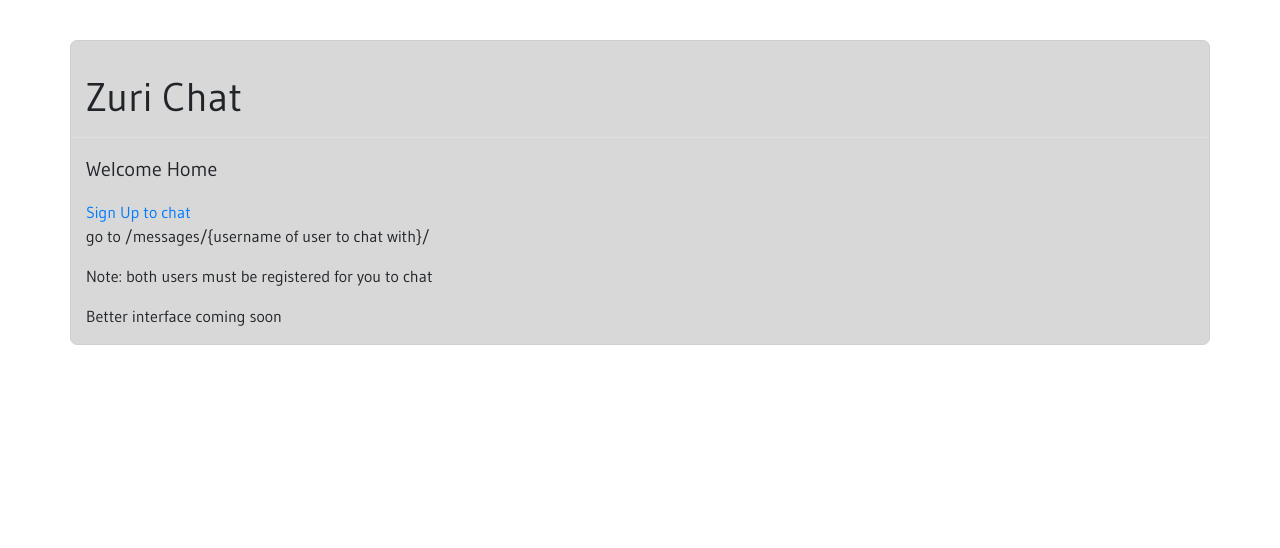
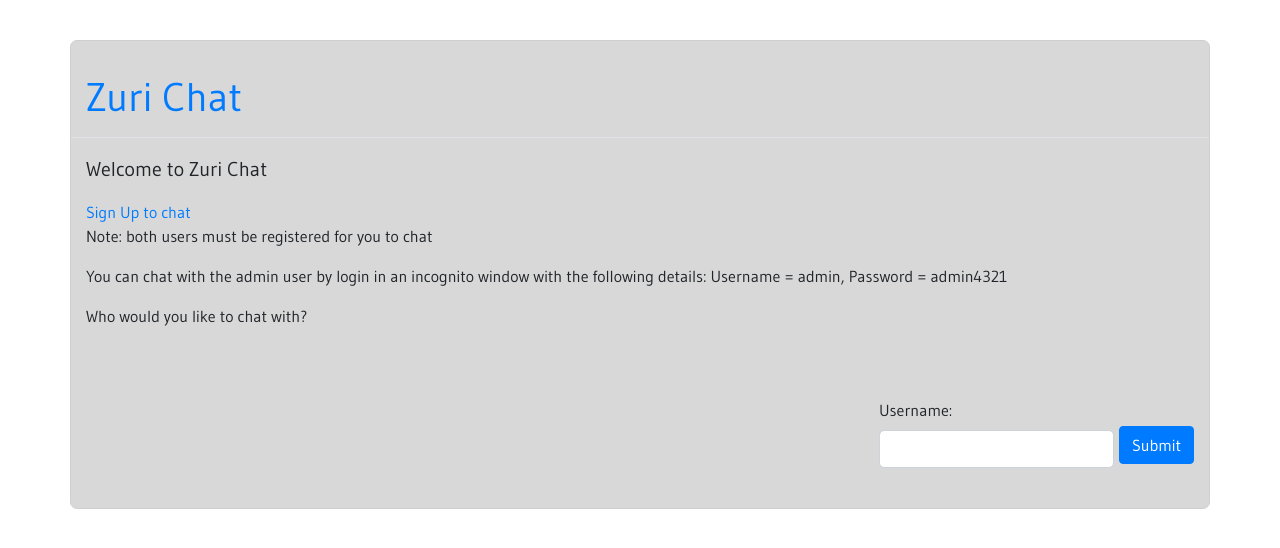
Before and after one commit to CaptainVee/chat-app, a Django app: page / in a window 1280 px wide. Shown: the top 548 px of the page. Run offline with Django 3.2, Linux system fonts and the light colour scheme; some libraries are stand-ins or nearby versions.

Commit message:
user can now add users from home page

```diff
--- a/chat/forms.py
+++ b/chat/forms.py
@@ -7,3 +7,6 @@ class ComposeForm(forms.Form):
                 attrs={"class": "form-control"}
                 )
             )
+
+class UserForm(forms.Form):
+    username = forms.CharField(widget=forms.TextInput(attrs={"class": "form-control"}))
--- a/chat/static/chat/base.css
+++ b/chat/static/chat/base.css
@@ -55,7 +55,6 @@ input[type='text']{
   outline: 0;
   border-radius: 5px;
   width: 235px;
-  color : #A0A0A0;
 }
 
 button[type='submit']:hover{
@@ -86,7 +85,7 @@ button[type='submit']:hover #i{
   border : 1px solid #E2E2E2;
   margin: 15px 0 15px 860px;
   padding: 10px;
-  background: #FDFCF5;
+  background: #DCEAF7;
   border-radius: 6px;
   width: 180px;
   position: relative;
@@ -96,7 +95,7 @@ button[type='submit']:hover #i{
   border: 1px solid #BFE3EE;
   margin: 2px 51px 0 50px;
   padding: 10px;
-  background: #DCEAF7;
+  background: #FDFCF5;
   border-radius: 6px;
   position: relative;
   width: 160px;
@@ -106,14 +105,6 @@ button[type='submit']:hover #i{
   font-size: 14px;
 }
 
-.me p{
-  color : #6AA0F0;
-}
-
-
-.friend p{
-  color : #AEB0A4;
-}
 
 #i{
   font-size: 25px;
--- a/chat/templates/chat/base.html
+++ b/chat/templates/chat/base.html
@@ -14,7 +14,9 @@
 <div class='container'>
     <div class='row border-bottom my-3 py-3'>
         <div class='col'>
+            <a href="{% url 'blog-home' %}">
             <h1 class='p-0 m-0'>Zuri Chat</h1>
+            </a>
         </div>
     </div>
 {% block content %}
--- a/chat/templates/chat/home.html
+++ b/chat/templates/chat/home.html
@@ -2,14 +2,25 @@
 
 {% block content %}
 
-<p class='lead'>Welcome Home</p>
-<a href="{% url 'register' %}">Sign Up to chat</a>
+<p class='lead'>Welcome to Zuri Chat</p>
+{% if user.is_authenticated %}
+	<a href="{% url 'logout' %}">Logout</a>
+{% else %}
+	<a href="{% url 'register' %}">Sign Up to chat</a>
+{% endif %}
 
-<div>
-<p>go to /messages/{username of user to chat with}/
-</div>
 <div>
 Note: both users must be registered for you to chat</p>
 </div>
-<p> Better interface coming soon</p>
+<div>
+<p>You can chat with the admin user by login in an incognito window with the following details: Username = admin, Password = admin4321</p>
+</div>
+Who would you like to chat with?<br>
+<div class="forms">
+	<form id='form' method='POST'> {% csrf_token %}
+
+	{{form.as_p }}
+		<input type='submit' class='btn btn-primary chat-btn'/>
+	</form>
+</div>
 {% endblock %}
--- a/chat/urls.py
+++ b/chat/urls.py
@@ -1,10 +1,8 @@
-from django.urls import path, re_path
+from django.urls import path
+from .views import ThreadView, InboxView, user
 
-
-from .views import ThreadView, InboxView
-
-app_name = 'chat'
 urlpatterns = [
-    path("", InboxView.as_view()),
-    path('<str:username>/', ThreadView.as_view(), name='success'),
+	path('', user, name='blog-home'),
+    path("messages/", InboxView.as_view(), name='inbox'),
+    path('messages/<str:username>/', ThreadView.as_view(), name='thread'),
 ]
--- a/chat/views.py
+++ b/chat/views.py
@@ -1,13 +1,24 @@
 from django.contrib.auth.mixins import LoginRequiredMixin
 from django.http import Http404, HttpResponseForbidden
-from django.shortcuts import render
+from django.shortcuts import render, redirect
 from django.urls import reverse
 from django.views.generic.edit import FormMixin
 
 from django.views.generic import DetailView, ListView
 
-from .forms import ComposeForm
+from .forms import ComposeForm, UserForm
 from .models import Thread, ChatMessage
+
+def user(request):
+    if request.method == 'POST':
+        form = UserForm(request.POST)
+        if form.is_valid():
+            username = form.cleaned_data.get('username')
+            return redirect("thread", username=username)
+    else:
+        form = UserForm()
+    return render(request, 'chat/home.html', {'form' : form})
+
 
 
 class InboxView(LoginRequiredMixin, ListView):
--- a/zuri-chat/settings.py
+++ b/zuri-chat/settings.py
@@ -42,7 +42,7 @@ INSTALLED_APPS = [
     'django.contrib.messages',
     'django.contrib.staticfiles',
     'channels',
-    'chat',
+    'chat.apps.ChatConfig',
 ]
 
 MIDDLEWARE = [
--- a/zuri-chat/urls.py
+++ b/zuri-chat/urls.py
@@ -15,14 +15,15 @@ Including another URLconf
 """
 from django.contrib import admin
 from django.urls import path, include
+from chat.views import user
 from user import views as user_views
 from django.contrib.auth import views as auth_views
 from django.views.generic import TemplateView
 
 urlpatterns = [
-    path('', TemplateView.as_view(template_name="chat/home.html"), name='blog-home'),
+
     path('admin/', admin.site.urls),
-    path('messages/', include('chat.urls')),
+    path('', include('chat.urls')),
     path('register/', user_views.register, name='register'),
     path('login/', auth_views.LoginView.as_view(template_name='user/login.html'), name='login'),
     path('logout/', auth_views.LogoutView.as_view(template_name='user/logout.html'), name='logout'),
```
Also changed, not shown: chat/templates/chat/inbox.html (deleted, +0 -83 lines), chat/templates/chat/thread.html (+5 -5 lines), db.sqlite3.
